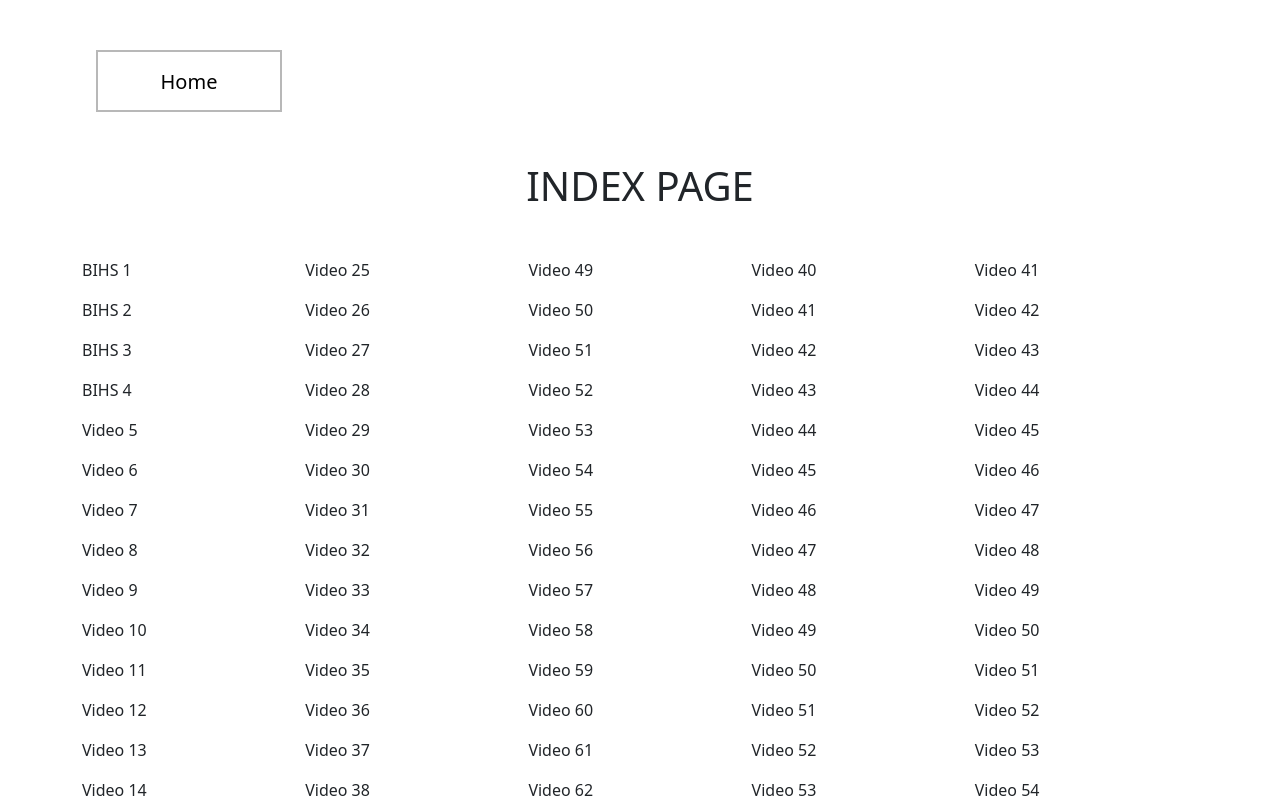
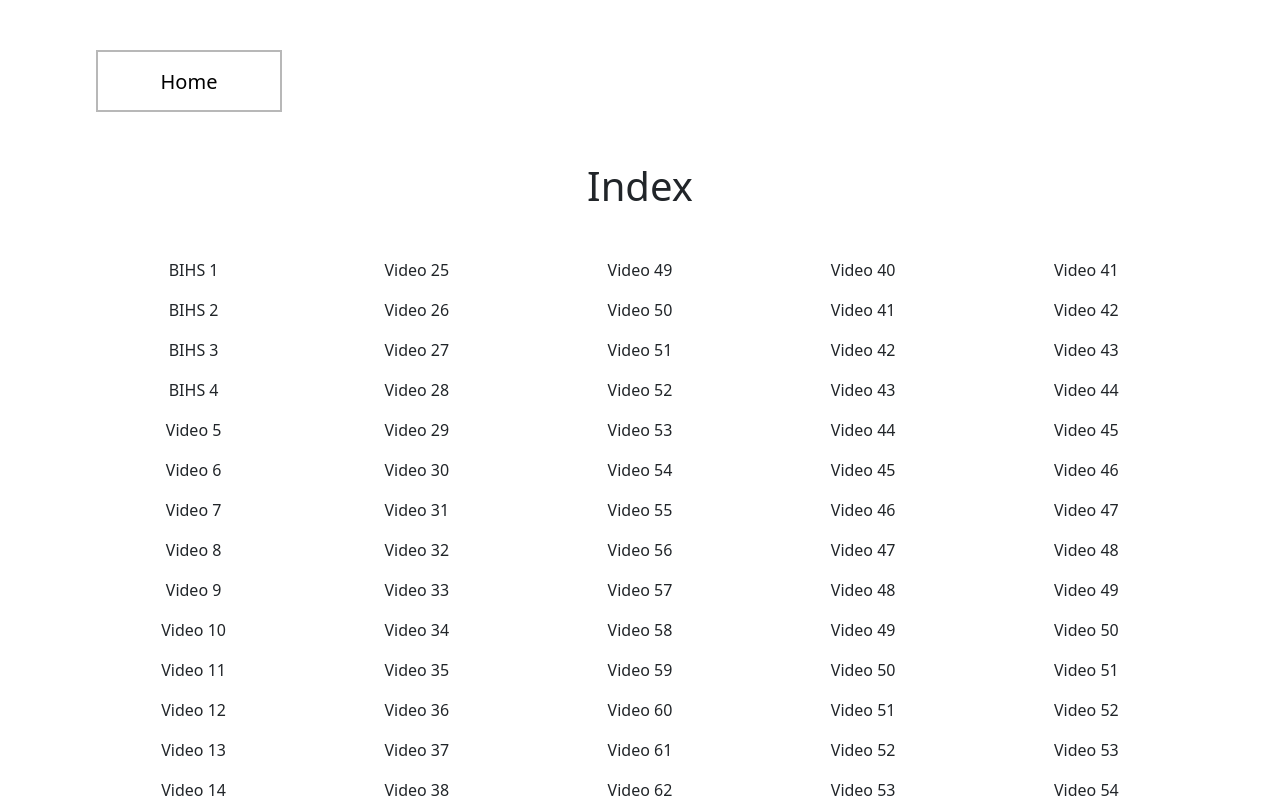
Before and after one commit to joshswgit/bihs-v2, a React (Create React App) app: page /index in a window 1280 px wide. Shown: the top 800 px of the page. Built offline with nearby package versions, Linux system fonts and the light colour scheme.

Commit message:
cleaned code

```diff
--- a/src/component/Video/Video.js
+++ b/src/component/Video/Video.js
@@ -15,11 +15,11 @@ const Video = () => {
     const [currentVideo, setCurrentVideo] = useState(0);
     const [count,setCount] = useState(1);
 
-
         const handleShow = (index) => {
             setCurrentVideo(() => (index) % Videos.length);
             setCount(index+1);
         }
+
         const handleNext = () => {
             setCurrentVideo(() => (currentVideo +1) % Videos.length);
             setCount((currentCount) =>  count == Videos.length ? currentCount : currentCount +1);
@@ -44,10 +44,9 @@ const Video = () => {
                             </div>
                         </div>
                         <div className="video_body">
-                            <h1 className="text-center mb-5">INDEX PAGE</h1>
+                            <h1 className="text-center mb-5">Index</h1>
                             <div className="video_list">
                                <VideoComponent Videos ={Videos} setShow={setShow} handleShow ={handleShow} />
-                                    {/* modal */}
                                     {
                                         show && (
                                             <div id="myModal" className="mmodal">
--- a/src/component/Video/VideoComponent.js
+++ b/src/component/Video/VideoComponent.js
@@ -1,7 +1,7 @@
 import React from 'react'
 import { useEffect, useState } from 'react'
 
-function VideoComponent({Videos,setShow,handleShow}) {
+function VideoComponent({ Videos, setShow, handleShow }) {
 
     const [startVideo, setStartVideo] = useState(1)
     const [totalVideo, setTotalVideo] = useState(0)
@@ -9,16 +9,13 @@ function VideoComponent({Videos,setShow,handleShow}) {
     useEffect(()=> {
         const totalVideo = Math.ceil(Videos?.length / 5)
         setTotalVideo(totalVideo)
-
     }, [])
 
   return (
     <>
-    {/* <p>Total video: {totalVideo*1} </p>
-    <p>Start video: {startVideo*2} </p>
-    <p>Video Length: {Videos?.length} </p> */}
         <div style={{ display:'flex', }}>
-            {[1,2,3,4,5].map((item, index) => <RepetedVideo
+        {[1,2,3,4,5].map((item, index) =>
+            <RepeatedVideo
                 Videos ={Videos}
                 setStartVideo ={setStartVideo}
                 index ={index}
@@ -26,7 +23,9 @@ function VideoComponent({Videos,setShow,handleShow}) {
                 setShow={setShow}
                 startVideo={startVideo}
                 totalVideo={totalVideo}
-                                                    handleShow ={handleShow} /> )}
+                handleShow ={handleShow}
+            />
+        )}
         </div>
     </>
   )
@@ -34,17 +33,12 @@ function VideoComponent({Videos,setShow,handleShow}) {
 
 export default VideoComponent
 
+function RepeatedVideo({Videos,setShow,handleShow,index,item,setStartVideo,totalVideo, startVideo}) {
 
-
-function RepetedVideo({Videos,setShow,handleShow,index,item,setStartVideo,totalVideo, startVideo}) {
-
-    useEffect(() => {
-            // setStartVideo((startVideo) => startVideo + totalVideo)
-    }, [])
+    // useEffect(() => {
+    // }, [])
     return (
-        <div key = {index} style={{ display:'flex', width:'20%',
-                    flexDirection:'column' }}>
-                    {/* <p>startVideo:{startVideo} index {index}  </p> */}
+        <div key = {index} style={{ display:'flex', width:'20%', flexDirection:'column', alignItems: 'center', }}>
                 {
                     Videos.slice(totalVideo*(index), totalVideo*(index+1)).map( (vid, index) => {
                         return (
@@ -54,11 +48,9 @@ function RepetedVideo({Videos,setShow,handleShow,index,item,setStartVideo,totalV
                                         setShow(true); handleShow(index)
                                     }}>{vid.name}</span>
                                 </p>
-
                             </>
-
                         )
-                            } )
+                    })
                 }
         </div>
     )
--- a/src/pages/IndexPage.js
+++ b/src/pages/IndexPage.js
@@ -9,14 +9,14 @@ import Videos from '../component/Video/VideoApi';
 
 import Modal from 'react-bootstrap/Modal';
 
-let vidieos = [
+let playVideos = [
               Videos[0].videoLink,
               Videos[1].videoLink,
               Videos[2].videoLink,
               Videos[3].videoLink,
             ]
 
- let randomeItemsss
+ let randomItems
 
 export default function IndexPage() {
     const [randomUrl, setRandomUrl] = useState();
@@ -28,14 +28,11 @@ export default function IndexPage() {
     },[randomUrl])
 
     const handleShow = () => {
-      const randIndex = Math.floor(Math.random() * vidieos.length);
-      randomeItemsss = vidieos[randIndex];
-      vidieos = [...vidieos.slice(0, randIndex), ...vidieos.slice(randIndex + 1)];
+      const randIndex = Math.floor(Math.random() * playVideos.length);
+      randomItems = playVideos[randIndex];
+      playVideos = [...playVideos.slice(0, randIndex), ...playVideos.slice(randIndex + 1)];
 
-      // if(vidieos.length > 0 ){
-      //   vidieos.includes(randomeItemsss)
-      // }
-      setRandomUrl(randomeItemsss)
+      setRandomUrl(randomItems)
       }
 
       console.log('unique url',randomUrl)
@@ -47,9 +44,9 @@ export default function IndexPage() {
 
 <h1 style={{ marginTop:"100px" }} className="text-center">BOATS I HAVE SEEN</h1>
     <div className='d-flex align-items-center justify-content-center button_one position-relative' style={{ height:"70vh" }}>
-            <a type='button' onClick={()=>{setShow(true); handleShow()}}>PLAY</a>
-      <NavLink to='/index' className="ms-4">INDEX</NavLink>
-      <NavLink  className="self_item_statement" onClick={() => { setModalShow(true)}}>STATEMENT</NavLink>
+            <a type='button' onClick={()=>{setShow(true); handleShow()}}>Play</a>
+      <NavLink to='/index' className="ms-4">Index</NavLink>
+      <NavLink  className="self_item_statement" onClick={() => { setModalShow(true)}}>Statement</NavLink>
 
     </div>
     <MyVerticallyCenteredModal  show={modalShow}  onHide={() => setModalShow(false)} />
@@ -59,14 +56,14 @@ export default function IndexPage() {
 
     <div className="mmodal-content">
       {
-        randomUrl != undefined && <div>
+        randomUrl !== undefined && <div>
           <div className="left_icon" onClick={handleShow}><FaAngleLeft/></div>
         <div className="right_icon" onClick={handleShow}><FaAngleRight/></div>
          </div>
       }
     <span onClick={()=>setShow(false)} className="mclose">&times;</span>
     {
-      randomUrl != undefined ? <ReactPlayer
+      randomUrl !== undefined ? <ReactPlayer
       url={randomUrl}
       autoPlay={true}
       playing={true}
@@ -79,16 +76,16 @@ export default function IndexPage() {
       />
       :
       <div className='d-flex justify-content-center align-items-center h-100 flex-column'>
-        <h1>REFRESH TO START AGAIN</h1>
+        <h1>Refresh to start again</h1>
         <button
           style={{
             background: "transparent",
             border: "2px solid #777",
-            borderRadius: "10px",
+            // borderRadius: "10px",
             padding: "6px 38px",
             marginTop: "10px"
            }}
-         onClick={refreshPage}>REFRESH</button>
+         onClick={refreshPage}>Refresh</button>
         </div>
     }
   </div>
@@ -110,45 +107,14 @@ function MyVerticallyCenteredModal(props) {
       centered
   >
       <Modal.Header closeButton>
-      <Modal.Title id="contained-modal-title-vcenter">
-      </Modal.Title>
+        <Modal.Title id="contained-modal-title-vcenter"> </Modal.Title>
       </Modal.Header>
       <Modal.Body>
-      <div className="video_item">
-              <h3>Statements</h3>
-              <p>Lorem ipsum dolor sit amet consectetur, adipisicing elit. Quas tempora iure placeat suscipit recusandae deleniti nesciunt repellendus sapiente deserunt architecto? Lorem ipsum dolor sit amet consectetur adipisicing elit. Labore quas repudiandae adipisci aliquam deleniti voluptatibus at, sint soluta sunt animi eveniet nam. Voluptatibus vel animi ab modi nostrum doloribus exercitationem!</p>
-      </div>
+        <div className="video_item">
+                <h3>Artist Statement</h3>
+                <p>Lorem ipsum dolor sit amet consectetur, adipisicing elit. Quas tempora iure placeat suscipit recusandae deleniti nesciunt repellendus sapiente deserunt architecto? Lorem ipsum dolor sit amet consectetur adipisicing elit. Labore quas repudiandae adipisci aliquam deleniti voluptatibus at, sint soluta sunt animi eveniet nam. Voluptatibus vel animi ab modi nostrum doloribus exercitationem!</p>
+        </div>
       </Modal.Body>
   </Modal>
   )
-
 }
-
-
-
-// import React, { useRef } from 'react';
-// import VimeoPlayer from 'vimeo-player';
-
-// function MyComponent() {
-//   const playerRef = useRef(null);
-
-//   const randomUrl = "https://vimeo.com/videoId";
-
-//   const playNextVideo = () => {
-//     playerRef.current.loadVideo(randomUrl);
-//     playerRef.current.play();
-//   }
-
-//   return (
-//     <div>
-//       <VimeoPlayer
-//         ref={playerRef}
-//         video={randomUrl}
-//         autoplay={true}
-//         onEnded={playNextVideo}
-//       />
-//     </div>
-//   );
-// }
-
-// export default MyComponent;
--- a/src/pages/indexPage.css
+++ b/src/pages/indexPage.css
@@ -13,12 +13,12 @@
 
   /* Modal Content/Box */
   .mmodal-content {
-    background-color: #fefefe;
+    background-color: rgba(0, 0, 0, 1);
     margin: 10% auto;
-    padding: 8px;
-    border: 1px solid #888;
+    /* padding: 8px; */
+    /* border: 1px solid #888; */
     max-width: 650px;
-    height: 400px;
+    height: 375px;
     position: relative;
     /* border-radius: 5px; */
     border-radius: unset !important;
```
Lines whose indentation alone changed are shown as unchanged.
